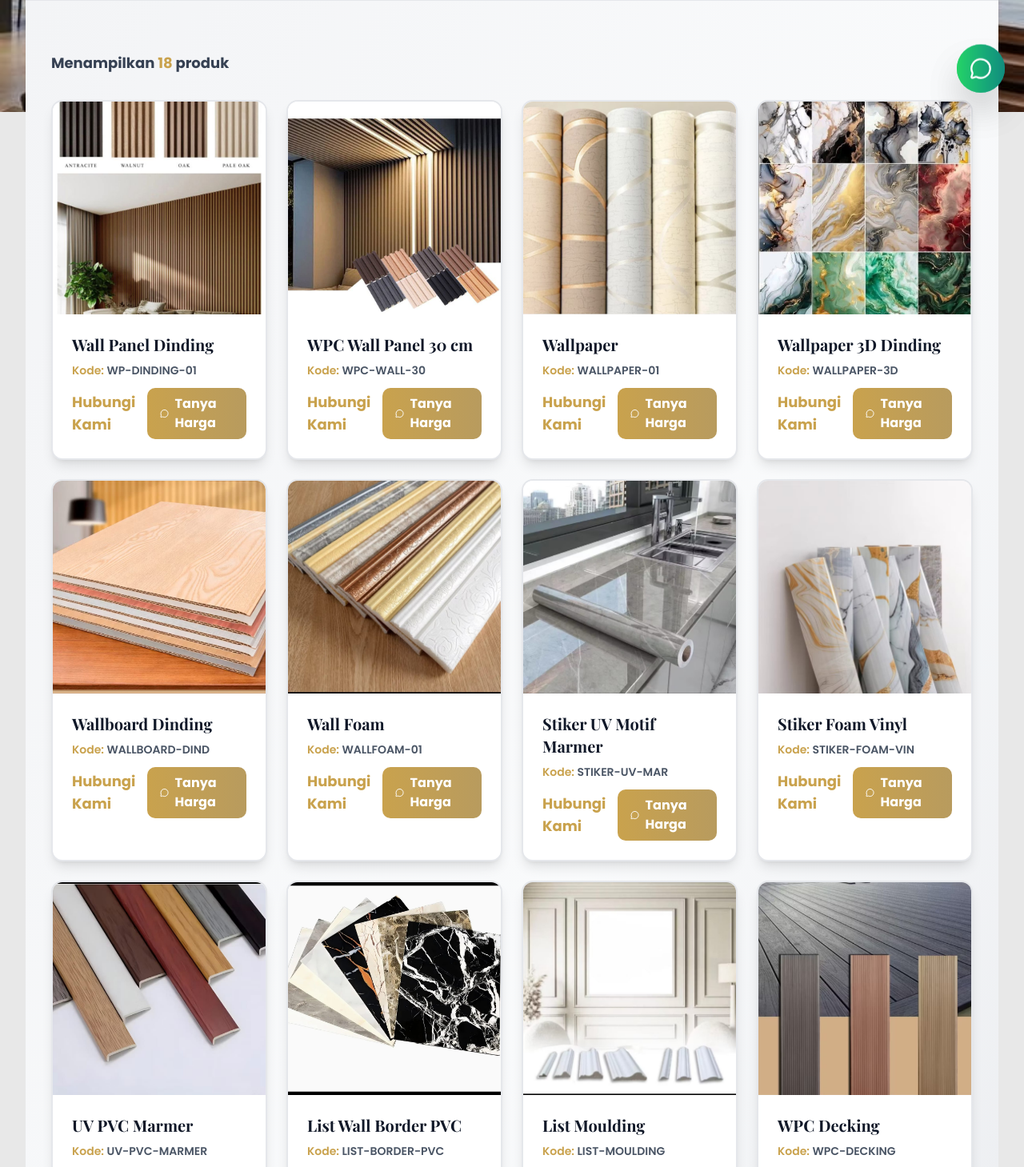
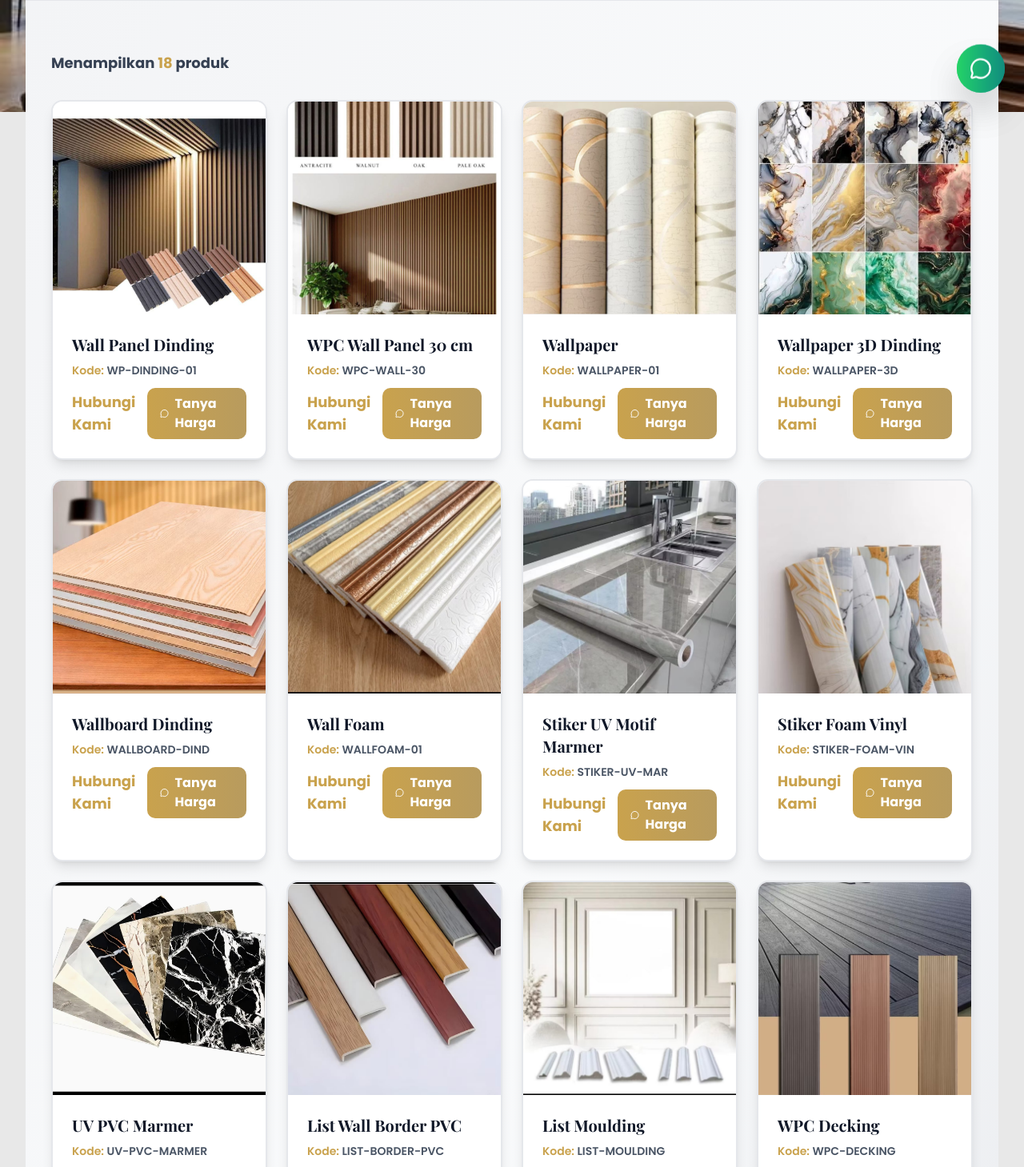
Before and after one commit to sirikotampan111-jpg/TerraDekor.co.id, a Next.js app: page /produk in a window 1280 px wide. Shown: the part 660-2119 px from the top of the page at 80% size. Built offline with nearby package versions, Linux system fonts and the light colour scheme.

Commit message:
Update page.tsx

```diff
--- a/src/app/produk/page.tsx
+++ b/src/app/produk/page.tsx
@@ -15,16 +15,16 @@ const categories = [
 ];
 
 const products = [
-  { id: 1, name: 'Wall Panel Dinding', category: 'wall-finishing', code: 'WP-DINDING-01', price: 'Hubungi Kami', image: '/products/pd1.jpg' },
-  { id: 2, name: 'WPC Wall Panel 30 cm', category: 'wall-finishing', code: 'WPC-WALL-30', price: 'Hubungi Kami', image: '/products/pd2.jpg' },
+  { id: 1, name: 'Wall Panel Dinding', category: 'wall-finishing', code: 'WP-DINDING-01', price: 'Hubungi Kami', image: '/products/pd2.jpg' },
+  { id: 2, name: 'WPC Wall Panel 30 cm', category: 'wall-finishing', code: 'WPC-WALL-30', price: 'Hubungi Kami', image: '/products/pd1.jpg' },
   { id: 3, name: 'Wallpaper', category: 'wall-finishing', code: 'WALLPAPER-01', price: 'Hubungi Kami', image: '/products/pd3.jpg' },
   { id: 4, name: 'Wallpaper 3D Dinding', category: 'wall-finishing', code: 'WALLPAPER-3D', price: 'Hubungi Kami', image: '/products/pd4.jpg' },
   { id: 5, name: 'Wallboard Dinding', category: 'wall-finishing', code: 'WALLBOARD-DIND', price: 'Hubungi Kami', image: '/products/pd5.jpg' },
   { id: 6, name: 'Wall Foam', category: 'wall-finishing', code: 'WALLFOAM-01', price: 'Hubungi Kami', image: '/products/pd6.jpg' },
   { id: 7, name: 'Stiker UV Motif Marmer', category: 'wall-finishing', code: 'STIKER-UV-MAR', price: 'Hubungi Kami', image: '/products/pd8.jpg' },
   { id: 8, name: 'Stiker Foam Vinyl', category: 'wall-finishing', code: 'STIKER-FOAM-VIN', price: 'Hubungi Kami', image: '/products/pd7.jpg' },
-  { id: 9, name: 'UV PVC Marmer', category: 'wall-finishing', code: 'UV-PVC-MARMER', price: 'Hubungi Kami', image: '/products/pd9.jpg' },
-  { id: 10, name: 'List Wall Border PVC', category: 'wall-finishing', code: 'LIST-BORDER-PVC', price: 'Hubungi Kami', image: '/products/pd10.jpg' },
+  { id: 9, name: 'UV PVC Marmer', category: 'wall-finishing', code: 'UV-PVC-MARMER', price: 'Hubungi Kami', image: '/products/pd10.jpg' },
+  { id: 10, name: 'List Wall Border PVC', category: 'wall-finishing', code: 'LIST-BORDER-PVC', price: 'Hubungi Kami', image: '/products/pd9.jpg' },
   { id: 11, name: 'List Moulding', category: 'wall-finishing', code: 'LIST-MOULDING', price: 'Hubungi Kami', image: '/products/pd12.jpg' },
 
   { id: 12, name: 'WPC Decking', category: 'flooring-exterior', code: 'WPC-DECKING', price: 'Hubungi Kami', image: '/products/pd11.jpg' },
```
